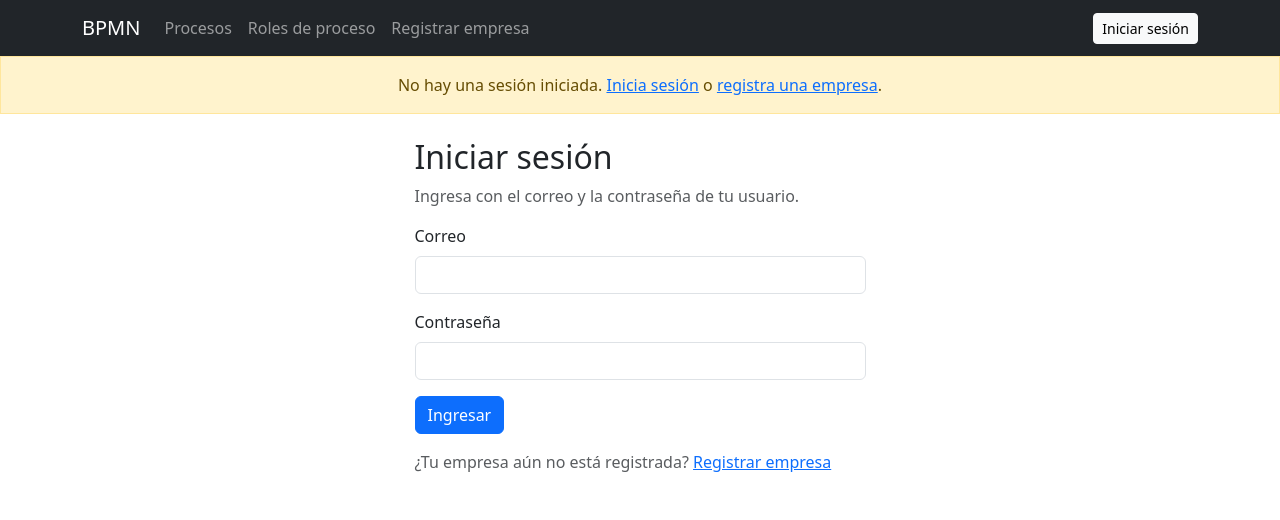
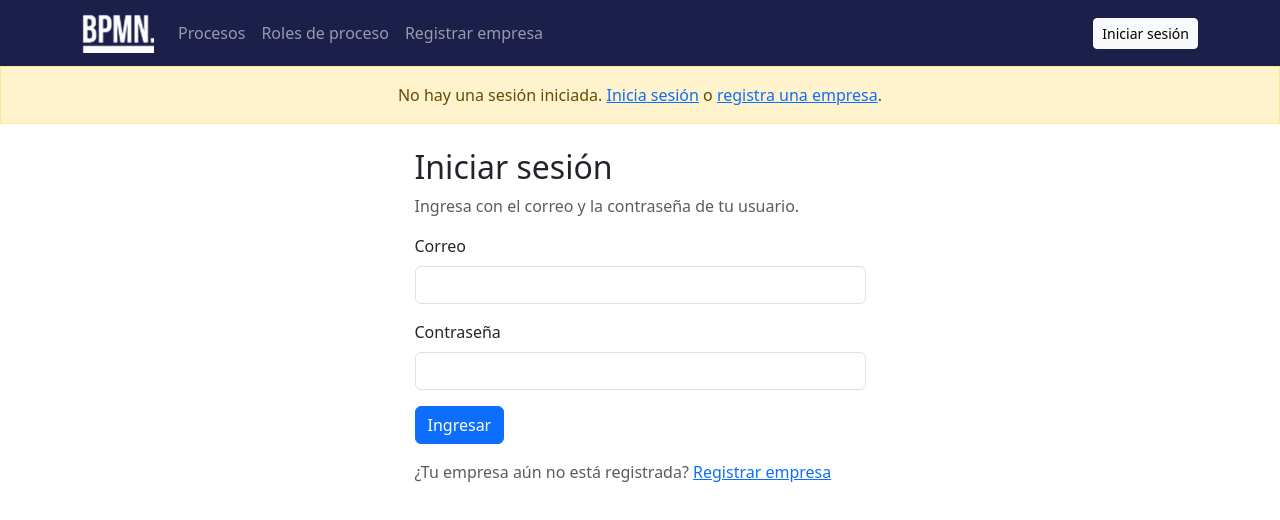
Before and after one commit to andrXco/bmpn-react, an Angular app: page /login in a window 1280 px wide. Shown: the top 520 px of the page. Built offline with nearby package versions, Linux system fonts and the light colour scheme; no server answers.

Commit message:
fix(navbar): restore the original BPMN logo

```diff
--- a/src/app/component/navbar/navbar.component.html
+++ b/src/app/component/navbar/navbar.component.html
@@ -1,6 +1,8 @@
-<nav class="navbar navbar-expand-lg navbar-dark bg-dark">
+<nav class="navbar navbar-expand-lg navbar-dark bpmn-navbar">
   <div class="container">
-    <a class="navbar-brand" routerLink="/procesos">BPMN</a>
+    <a class="navbar-brand" routerLink="/procesos" aria-label="BPMN, ir a procesos">
+      <img src="bpmn-logo.png" alt="BPMN" class="navbar-logo" width="504" height="280">
+    </a>
     <ul class="navbar-nav me-auto">
       <li class="nav-item">
         <a class="nav-link" routerLink="/procesos" routerLinkActive="active">Procesos</a>
--- a/src/styles.css
+++ b/src/styles.css
@@ -1,3 +1,13 @@
+.bpmn-navbar {
+  background-color: #1c1f4a;
+}
+
+.navbar-logo {
+  display: block;
+  width: auto;
+  height: 2.5rem;
+}
+
 /* Editor BPMN: se ocultan las opciones que el backend no maneja.
    Los pools y lanes se crean en sus propias pantallas. */
 .djs-palette .entry[data-action="create.data-object"],
```
Also changed, not shown: public/bpmn-logo.png (added).
